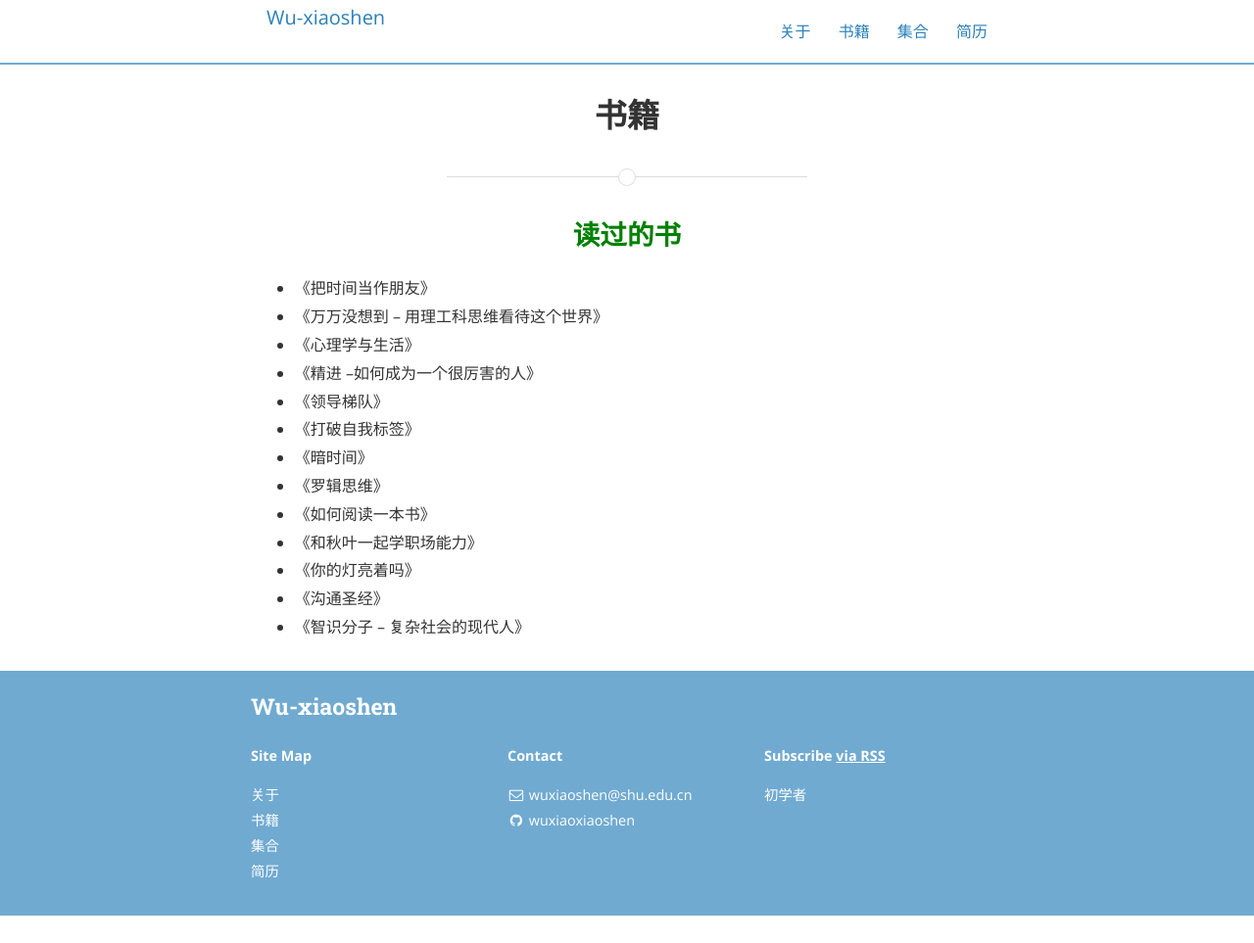
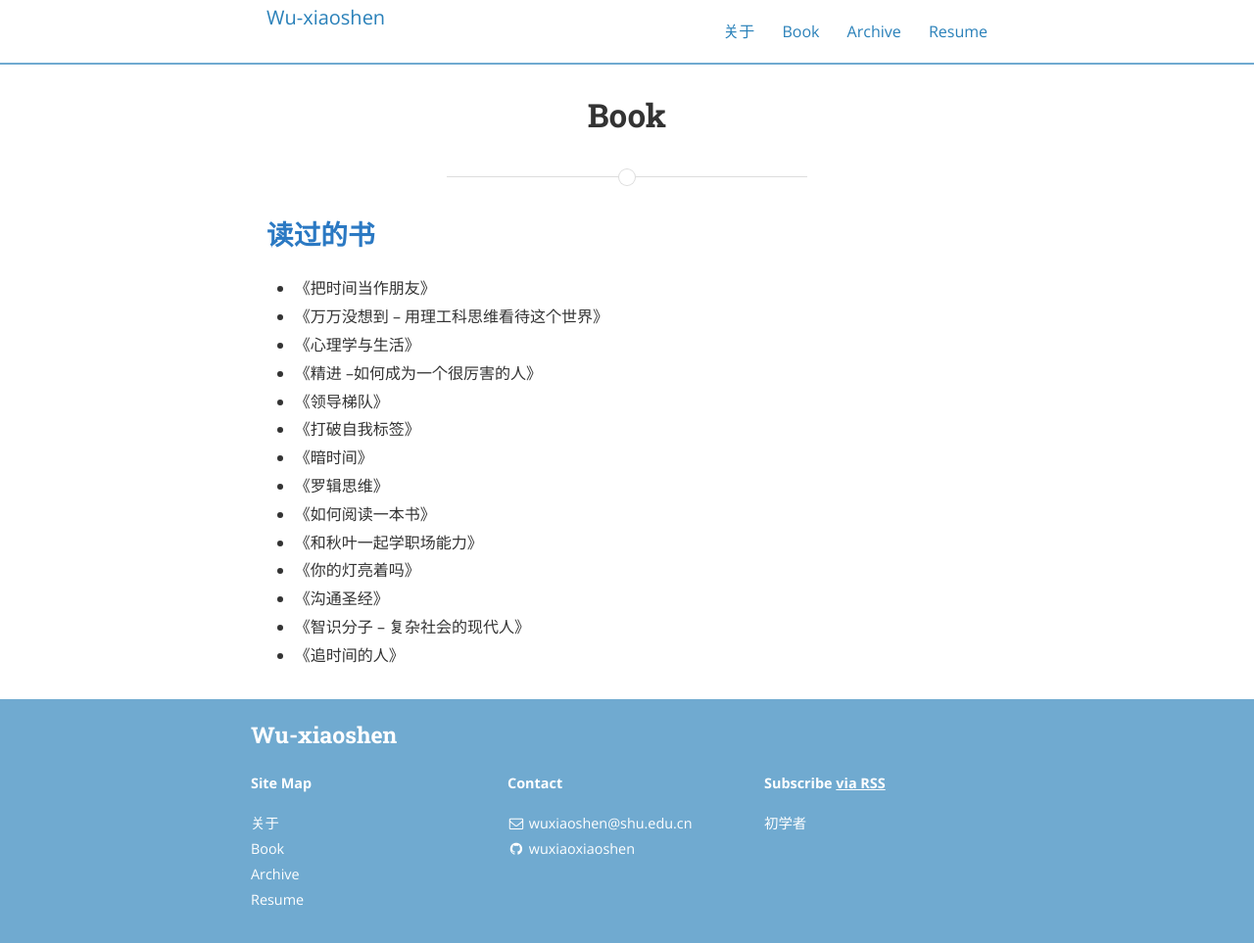
Before and after one commit to XieWeiXie/wuxiaoxiaoshen.github.ioo, a Jekyll site: the page built from book.md, in a window 1280 px wide. Shown: the whole page at 98% size. Built offline with Jekyll 4.4.1, drawn with Linux system fonts in a browser that asks for light colours; nearby versions of some CDN libraries; a style sheet for code colours, icons or effects is not loaded; before the commit the page ends 935 px from its top, so only the background shows below that.

Commit message:
delete chinese

```diff
--- a/book.md
+++ b/book.md
@@ -1,13 +1,13 @@
 ---
 layout: page
-title: 书籍
+title: Book
 permalink: /book/
 published: true
 main_nav: true
 
 ---
 
-<h2 style="color:green;text-align:center;">读过的书</h2>
+<h2 style="color:#2b79c3;">读过的书</h2>
 
 - 《把时间当作朋友》
 - 《万万没想到 -- 用理工科思维看待这个世界》
@@ -22,3 +22,4 @@ main_nav: true
 - 《你的灯亮着吗》
 - 《沟通圣经》
 - 《智识分子 -- 复杂社会的现代人》
+- 《追时间的人》
--- a/posts.html
+++ b/posts.html
@@ -1,6 +1,6 @@
 ---
 layout: page
-title: 集合
+title: Archive
 permalink: /post/
 published: true
 main_nav: true
```
Also changed, not shown: resume.md (+4 -4 lines).
